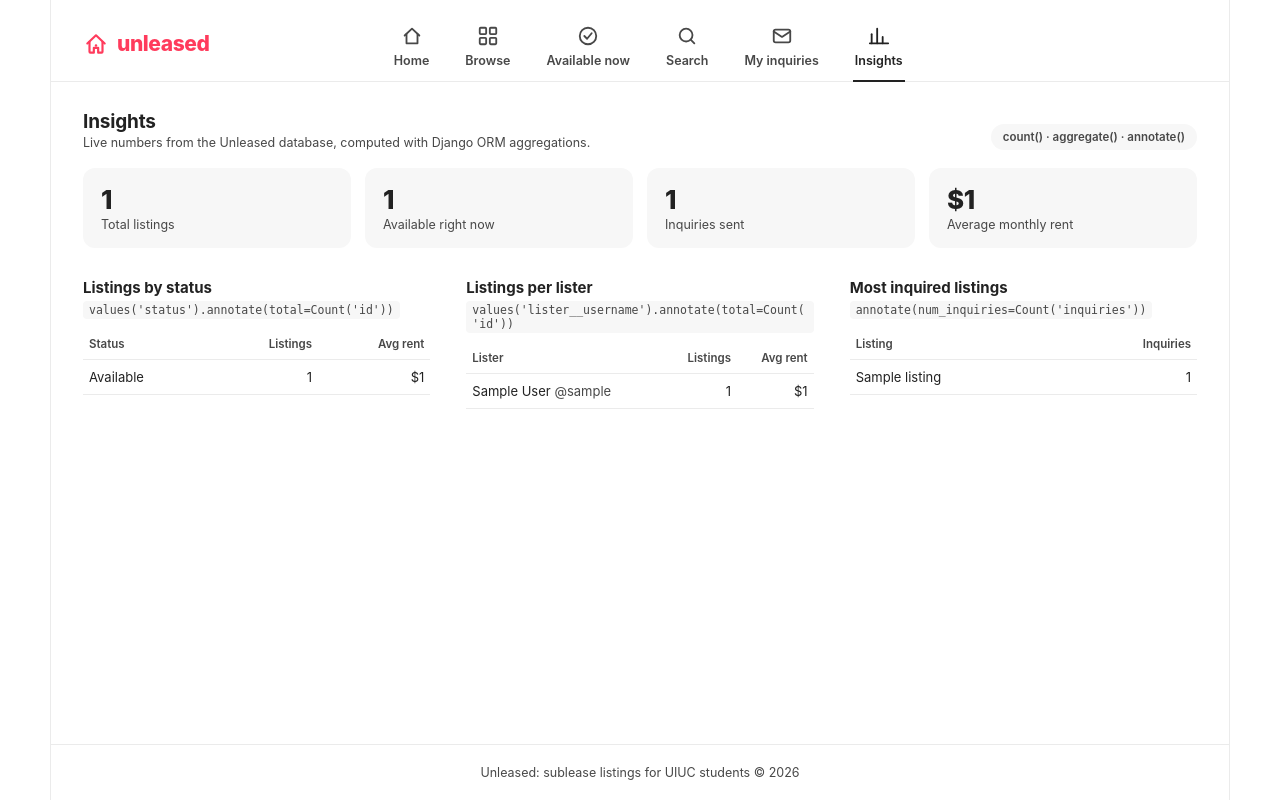
After one commit to SurutheJ/2_Unleased, a Django app: page /listings/insights/ in a window 1280 px wide. The commit adds this page. Run offline with Django 5.2, Linux system fonts and the light colour scheme; tables that the repository leaves empty hold one stand-in row (values such as "Sample post").

Commit message:
A3 Section 2: Insights page with ORM aggregations, reassign seed listings, docs and screenshots

```diff
--- /dev/null
+++ b/listings/templates/listings/listing_insights.html
@@ -0,0 +1,105 @@
+{% extends "base.html" %}
+
+{% block title %}Insights{% endblock %}
+
+{% block extra_head %}
+<style>
+  .stats { display: grid; grid-template-columns: repeat(auto-fit, minmax(170px, 1fr)); gap: 14px; margin-bottom: 30px; }
+  .stat { background: var(--bg-card); border-radius: var(--radius-md); padding: 16px 18px; }
+  .stat-value { font-size: 26px; font-weight: 800; letter-spacing: -0.02em; }
+  .stat-label { font-size: 12.5px; color: var(--ink-soft); margin-top: 2px; }
+  .panels { display: grid; grid-template-columns: repeat(auto-fit, minmax(300px, 1fr)); gap: 36px; }
+  .panel { min-width: 0; }  /* lets a grid column shrink instead of being pushed wider by long content */
+  .panel h3 { font-size: 15px; margin: 0 0 4px; }
+  .panel .sub { font-size: 12px; color: var(--ink-soft); margin: 0 0 10px; }
+  .panel code {
+    display: inline-block; max-width: 100%; overflow-wrap: anywhere;  /* long ORM calls wrap inside their own panel */
+    background: var(--bg-card); padding: 2px 6px; border-radius: 4px; font-size: 11.5px;
+  }
+  table.summary { width: 100%; border-collapse: collapse; font-size: 13px; }
+  table.summary th { text-align: left; font-size: 11.5px; color: var(--ink-soft); font-weight: 600; padding: 8px 6px; border-bottom: 1px solid var(--line); }
+  table.summary td { padding: 9px 6px; border-bottom: 1px solid var(--line); }
+  table.summary td.num, table.summary th.num { text-align: right; }
+  table.summary a:hover { text-decoration: underline; }
+  .empty-row { color: var(--ink-soft); text-align: center; padding: 18px 6px !important; }
+</style>
+{% endblock %}
+
+{% block content %}
+  <div class="section-head">
+    <div>
+      <h2>Insights</h2>
+      <div class="sub">Live numbers from the Unleased database, computed with Django ORM aggregations.</div>
+    </div>
+    <span class="pill">count() &middot; aggregate() &middot; annotate()</span>
+  </div>
+
+  {# Totals: one value each, from .count() and .aggregate() #}
+  <div class="stats">
+    <div class="stat"><div class="stat-value">{{ totals.listings }}</div><div class="stat-label">Total listings</div></div>
+    <div class="stat"><div class="stat-value">{{ totals.available }}</div><div class="stat-label">Available right now</div></div>
+    <div class="stat"><div class="stat-value">{{ totals.inquiries }}</div><div class="stat-label">Inquiries sent</div></div>
+    <div class="stat"><div class="stat-value">{% if totals.avg_rent %}${{ totals.avg_rent|floatformat:"0" }}{% else %}&ndash;{% endif %}</div><div class="stat-label">Average monthly rent</div></div>
+  </div>
+
+  <div class="panels">
+    {# Grouped summary 1 #}
+    <section class="panel">
+      <h3>Listings by status</h3>
+      <p class="sub"><code>values('status').annotate(total=Count('id'))</code></p>
+      <table class="summary">
+        <thead><tr><th>Status</th><th class="num">Listings</th><th class="num">Avg rent</th></tr></thead>
+        <tbody>
+          {% for row in by_status %}
+            <tr>
+              <td><a href="{% url 'listings:search' %}?status={{ row.status }}">{{ row.label }}</a></td>
+              <td class="num">{{ row.total }}</td>
+              <td class="num">${{ row.avg_rent|floatformat:"0" }}</td>
+            </tr>
+          {% empty %}
+            <tr><td colspan="3" class="empty-row">No listings yet.</td></tr>
+          {% endfor %}
+        </tbody>
+      </table>
+    </section>
+
+    {# Grouped summary 2: spans Listing -> lister #}
+    <section class="panel">
+      <h3>Listings per lister</h3>
+      <p class="sub"><code>values('lister__username').annotate(total=Count('id'))</code></p>
+      <table class="summary">
+        <thead><tr><th>Lister</th><th class="num">Listings</th><th class="num">Avg rent</th></tr></thead>
+        <tbody>
+          {% for row in by_lister %}
+            <tr>
+              <td><a href="{% url 'listings:search' %}?lister={{ row.lister__username }}">{{ row.lister__first_name }} {{ row.lister__last_name }}</a> <span style="color:var(--ink-soft)">@{{ row.lister__username }}</span></td>
+              <td class="num">{{ row.total }}</td>
+              <td class="num">${{ row.avg_rent|floatformat:"0" }}</td>
+            </tr>
+          {% empty %}
+            <tr><td colspan="3" class="empty-row">No listers yet.</td></tr>
+          {% endfor %}
+        </tbody>
+      </table>
+    </section>
+
+    {# Grouped summary 3: counts the reverse relation Listing -> inquiries #}
+    <section class="panel">
+      <h3>Most inquired listings</h3>
+      <p class="sub"><code>annotate(num_inquiries=Count('inquiries'))</code></p>
+      <table class="summary">
+        <thead><tr><th>Listing</th><th class="num">Inquiries</th></tr></thead>
+        <tbody>
+          {% for listing in most_inquired %}
+            <tr>
+              <td><a href="{{ listing.get_absolute_url }}">{{ listing.title }}</a></td>
+              <td class="num">{{ listing.num_inquiries }}</td>
+            </tr>
+          {% empty %}
+            <tr><td colspan="2" class="empty-row">No inquiries have been sent yet.</td></tr>
+          {% endfor %}
+        </tbody>
+      </table>
+    </section>
+  </div>
+{% endblock %}
--- a/listings/urls.py
+++ b/listings/urls.py
@@ -12,5 +12,6 @@ urlpatterns = [
     path('cbv-generic/', views.ListingListView.as_view(), name='cbv_generic'),
     path('search/', views.listing_search, name='search'),      # GET search (public, shareable)
     path('my-inquiries/', views.InquiryLookupView.as_view(), name='inquiries'),  # POST search (private)
+    path('insights/', views.listing_insights, name='insights'),  # aggregations
     path('<int:pk>/', views.ListingDetailView.as_view(), name='detail'),
 ]
--- a/listings/views.py
+++ b/listings/views.py
@@ -1,4 +1,4 @@
-from django.db.models import Q
+from django.db.models import Avg, Count, Q
 from django.http import HttpResponse
 from django.shortcuts import render
 from django.template import loader
@@ -179,3 +179,58 @@ class InquiryLookupView(View):
             'inquiries': inquiries,
         }
         return render(request, self.template_name, context)
+
+
+def listing_insights(request):
+    """
+    Insights page: summary numbers computed by the database with the ORM.
+
+    Totals use .count() / .aggregate(), which return ONE value for the whole table.
+    Grouped summaries use .values(...).annotate(Count(...)), which works like
+    SQL GROUP BY and returns one row per group.
+    """
+    # --- Totals (one number each) ---
+    totals = {
+        'listings': Listing.objects.count(),
+        'available': Listing.objects.filter(status=Listing.Status.AVAILABLE).count(),
+        'inquiries': Inquiry.objects.count(),
+        'avg_rent': Listing.objects.aggregate(avg=Avg('monthly_rent'))['avg'],
+    }
+
+    # --- Grouped summary 1: how many listings are in each status ---
+    # SQL: SELECT status, COUNT(id) FROM listing GROUP BY status
+    status_labels = dict(Listing.Status.choices)
+    by_status = [
+        {**row, 'label': status_labels.get(row['status'], row['status'])}
+        for row in (
+            Listing.objects
+            .values('status')
+            .annotate(total=Count('id'), avg_rent=Avg('monthly_rent'))
+            .order_by('-total', 'status')
+        )
+    ]
+
+    # --- Grouped summary 2: listings per lister (spans Listing -> lister) ---
+    by_lister = (
+        Listing.objects
+        .values('lister__username', 'lister__first_name', 'lister__last_name')
+        .annotate(total=Count('id'), avg_rent=Avg('monthly_rent'))
+        .order_by('-total', 'lister__username')
+    )
+
+    # --- Grouped summary 3: which listings get the most inquiries ---
+    # annotate() on the reverse relation 'inquiries' (Inquiry.listing related_name)
+    most_inquired = (
+        Listing.objects
+        .annotate(num_inquiries=Count('inquiries'))
+        .filter(num_inquiries__gt=0)
+        .order_by('-num_inquiries', 'title')
+    )
+
+    context = {
+        'totals': totals,
+        'by_status': by_status,
+        'by_lister': by_lister,
+        'most_inquired': most_inquired,
+    }
+    return render(request, 'listings/listing_insights.html', context)
--- a/templates/partials/_navbar.html
+++ b/templates/partials/_navbar.html
@@ -32,6 +32,10 @@
         <svg viewBox="0 0 24 24" stroke-width="2" stroke-linecap="round" stroke-linejoin="round"><rect x="3" y="5" width="18" height="14" rx="2"/><path d="M3 7l9 6 9-6"/></svg>
         <span>My inquiries</span>
       </a>
+      <a class="tab {% if current == 'listings:insights' %}active{% endif %}" href="{% url 'listings:insights' %}">
+        <svg viewBox="0 0 24 24" stroke-width="2" stroke-linecap="round" stroke-linejoin="round"><path d="M4 20V10"/><path d="M10 20V4"/><path d="M16 20v-7"/><path d="M22 20H2"/></svg>
+        <span>Insights</span>
+      </a>
     {% endwith %}
   </nav>
 
```
Also changed, not shown: docs/notes/notes.txt (+51 -0 lines), seed_data.py (+5 -5 lines), README.md, 4 other files.
